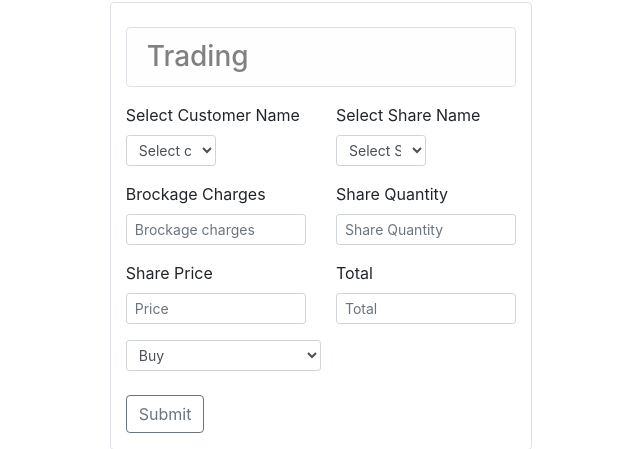
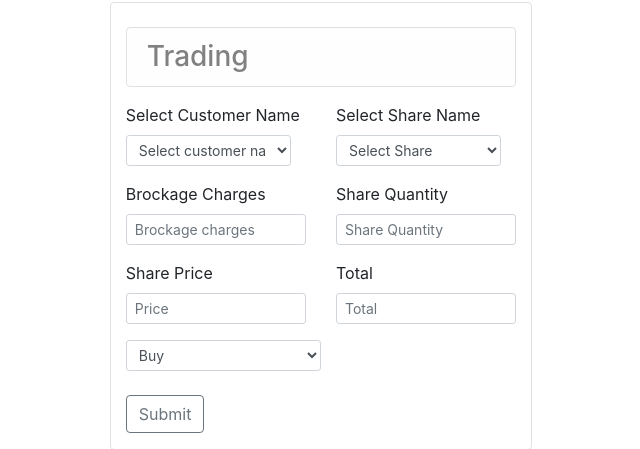
Before and after one commit to ranjeetthorat/tradedemo, a PHP site: page /trading.php in a window 1280 px wide. Shown: the part 102-551 px from the top of the page, without its empty margins (319-959 px from the left). Run offline with PHP 8.4, Linux system fonts and the light colour scheme; data that the repository does not hold is empty; a stand-in replaces the project's code that opens the database connection.

Commit message:
style added

```diff
--- a/trading.php
+++ b/trading.php
@@ -10,6 +10,7 @@
   <script src="asset/jquery.js"></script>
   <script src="asset/bootstrap.bundle.min.js"></script>
        <style>
+
        </style>
       </head>
     <body>
@@ -27,9 +28,9 @@
                       </div> -->
                     <div class="row">
 
-                    <div class="form-group col">
+                    <div class="form-group col-lg md-3">
                         <label>Select Customer Name</label>
-                    <select required onchange="getBrockage(event)" id="customer"  name="customer"  class="form-control form-control-sm col-md-6">
+                    <select required onchange="getBrockage(event)" id="customer"  name="customer"  class="form-control form-control-sm col-md-11">
                     <option value="">Select customer name</option>
                   <?php
 
@@ -47,7 +48,7 @@
 
                     <div class="form-group col" >
                         <label>Select Share Name</label>
-                    <select required onchange="getQty(event)" id="share"  name="share"  class="form-control form-control-sm col-md-6">
+                    <select required onchange="getQty(event)" id="share"  name="share"  class="form-control form-control-sm col-md-11">
                     <option value="">Select Share</option>
 
 
@@ -94,14 +95,14 @@
                      </div>
                     </div>
 
-                    <select required id="select"  name="select"  class="form-control form-control-sm col-md-6">
+                    <select required id="select"  name="select"  class="form-control form-control-sm col-md-6 ">
                     <option value="buy">Buy</option>
                     <option value="sell" >Sell</option>
                     </select>
 <br>
 
                     <div class="form-group">
-                        <button type="submit" class="btn btn-md btn-outline-secondary">Submit</button>
+                        <button type="submit" class="btn btn-md btn-outline-secondary ">Submit</button>
                      </div>
 
                     </form>
```
